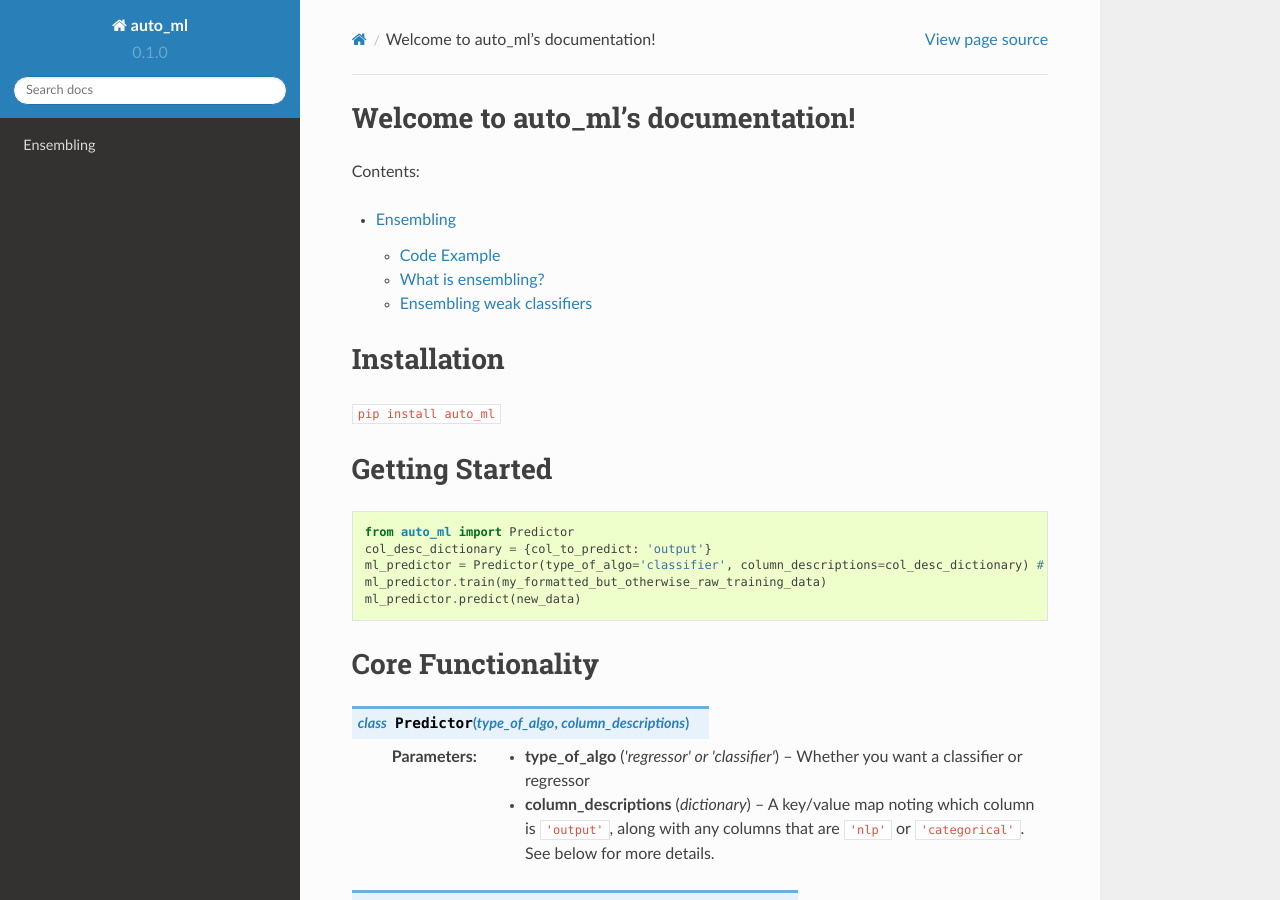
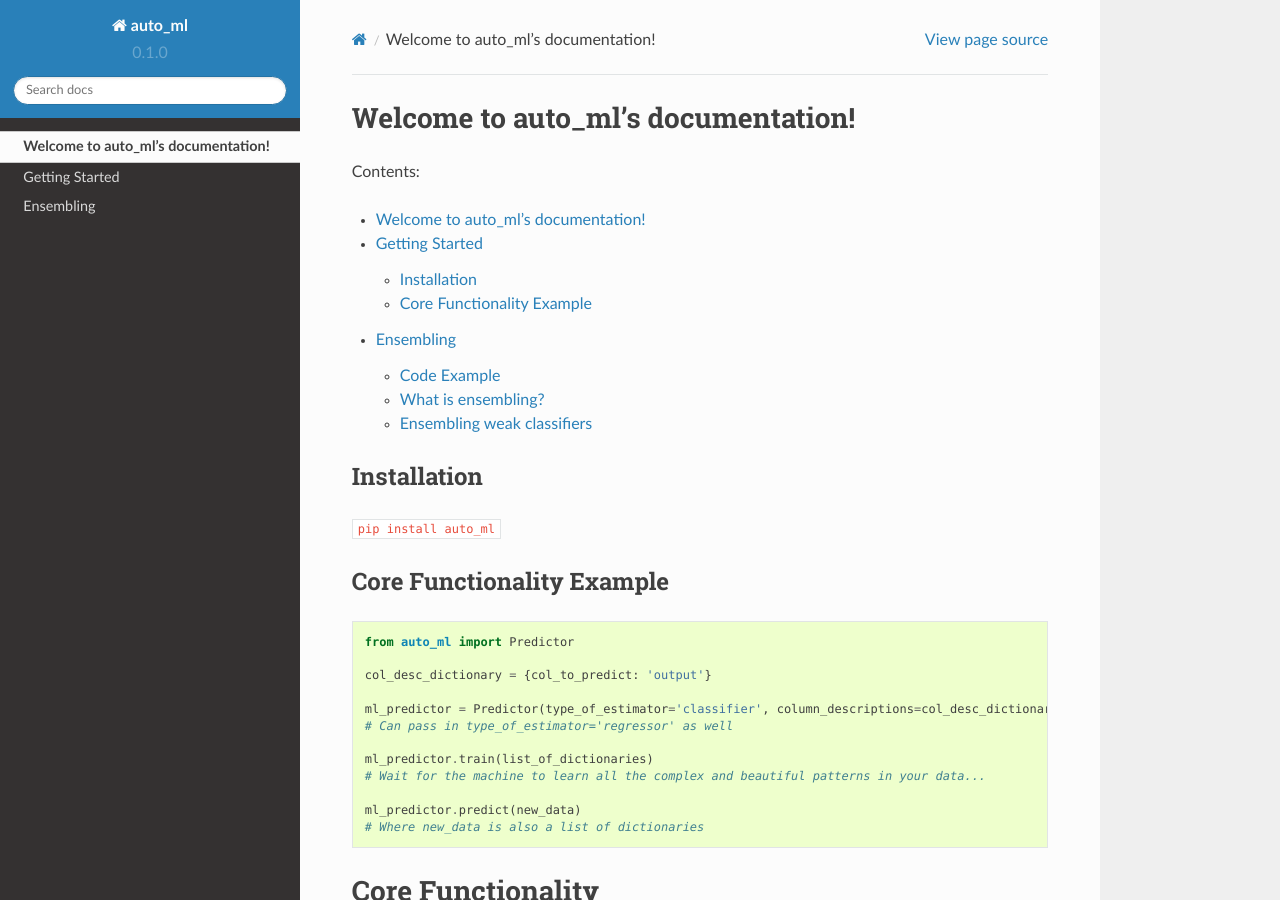
Before and after one commit to ClimbsRocks/auto_ml, a Sphinx documentation site: the page built from docs/source/index.rst, in a window 1280 px wide and 900 px high. Built offline with Sphinx 7.4.7 and the Read the Docs theme 2.0.0, drawn with Linux system fonts in a browser that asks for light colours.

Commit message:
creates new getting_started page, and updates example code snippet

```diff
--- /dev/null
+++ b/docs/source/getting_started.rst
@@ -0,0 +1,26 @@
+Getting Started
+===============
+
+Installation
+------------
+
+``pip install auto_ml``
+
+
+Core Functionality Example
+--------------------------
+
+.. code-block:: python
+
+  from auto_ml import Predictor
+
+  col_desc_dictionary = {col_to_predict: 'output'}
+
+  ml_predictor = Predictor(type_of_estimator='classifier', column_descriptions=col_desc_dictionary)
+  # Can pass in type_of_estimator='regressor' as well
+
+  ml_predictor.train(list_of_dictionaries)
+  # Wait for the machine to learn all the complex and beautiful patterns in your data...
+
+  ml_predictor.predict(new_data)
+  # Where new_data is also a list of dictionaries
--- a/docs/source/index.rst
+++ b/docs/source/index.rst
@@ -9,26 +9,35 @@ Welcome to auto_ml's documentation!
 Contents:
 
 .. toctree::
-   :maxdepth: 2
+   :maxdepth: 3
 
+   self
+   getting_started.rst
    ensembling.rst
 
 Installation
-=============
+------------
 
 ``pip install auto_ml``
 
 
-Getting Started
-================
+Core Functionality Example
+--------------------------
 
-::
+.. code-block:: python
 
   from auto_ml import Predictor
+
   col_desc_dictionary = {col_to_predict: 'output'}
-  ml_predictor = Predictor(type_of_algo='classifier', column_descriptions=col_desc_dictionary) # can pass in type_of_algo='regressor' as well
-  ml_predictor.train(my_formatted_but_otherwise_raw_training_data)
+
+  ml_predictor = Predictor(type_of_estimator='classifier', column_descriptions=col_desc_dictionary)
+  # Can pass in type_of_estimator='regressor' as well
+
+  ml_predictor.train(list_of_dictionaries)
+  # Wait for the machine to learn all the complex and beautiful patterns in your data...
+
   ml_predictor.predict(new_data)
+  # Where new_data is also a list of dictionaries
 
 
 Core Functionality
@@ -102,10 +111,12 @@ Future API features that I definitely haven't built out yet
 Future internal features that you'll never see but will make this much better
 ------------------------------------------------------------------------------
 #. Mostly, all kinds of stats-y feature engineering
+
   * RobustScaler
   * Handling correlated features
   * etc.
   * These will be mostly used by GridSearchCV, and are probably not things that you'll get to specify unless you dive into the internals of the project.
+
 #. Feature selection
 #. The ability to pass in a param_grid of your own to run during GridSearchCV that will override any of the properties we would use ourselves. Properties that are not valid will be logged to the console and summarily ignored. Yeah, it'll be ugly. That's what an MVP is for. Besides, you can handle it if you're diving this deep into the project.
 #. Ensembling of results. Honestly, probably not all that practical, as it will likely increase the computation time for making each prediction rather dramatically. Worth mentioning in case some other contributor wants to add it in, as it's likely highly useful for competitions. But, not super great for production environments, so I'll probably ignore it until a future where I get very bored.
```
